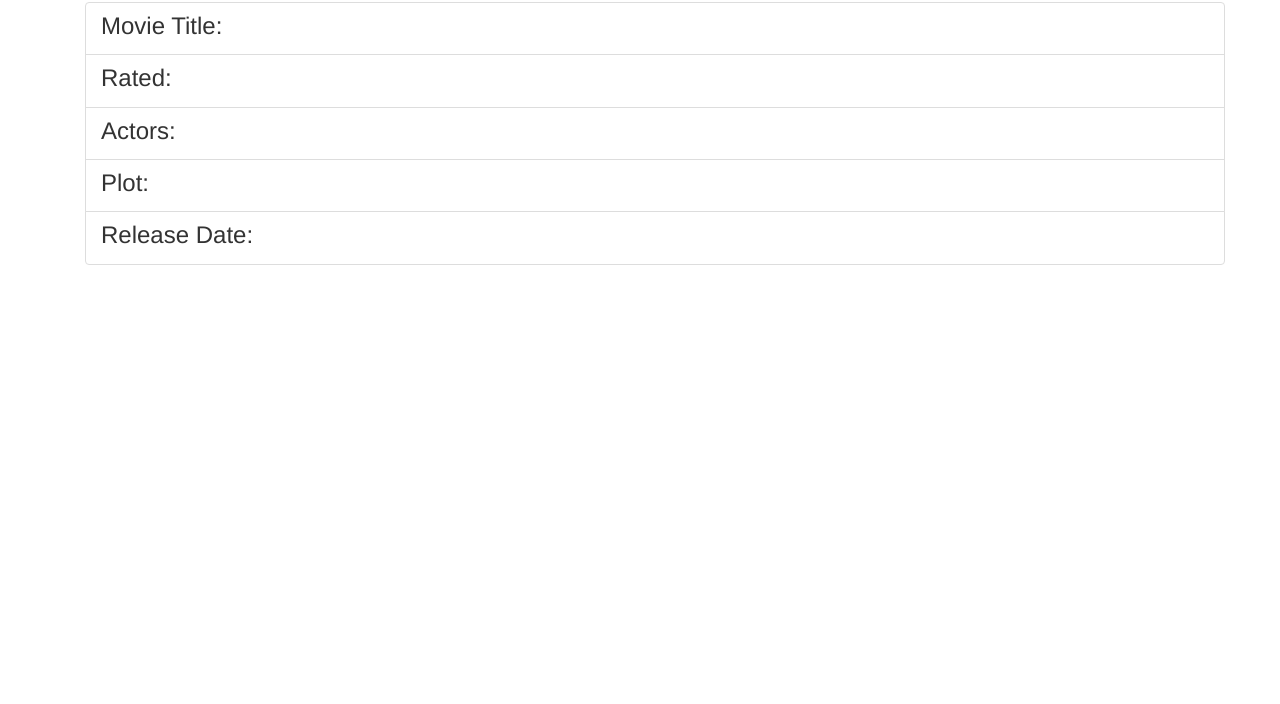
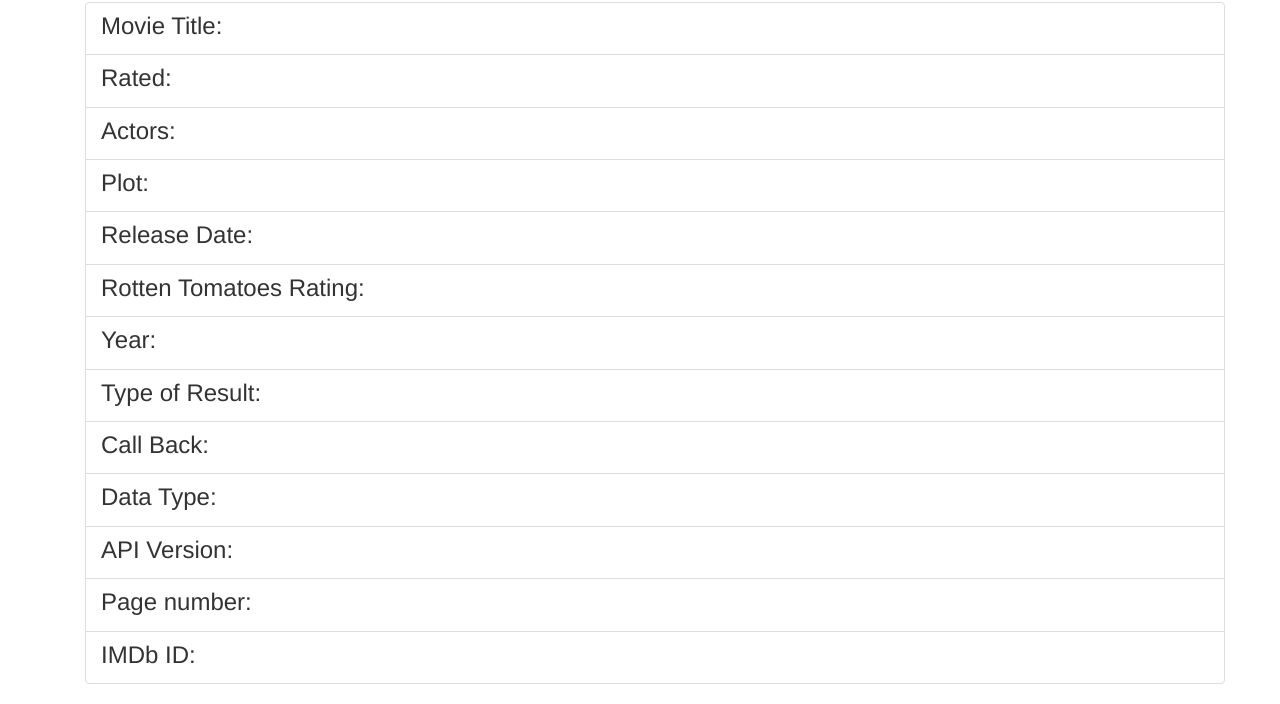
Before and after one commit to trista97/lesson8_ajax, a plain HTML site: page index.html in a window 1280 px wide. Shown: the part 533-1237 px from the top of the page. Before the commit the page ends 818 px from the top, so only its background shows below. Drawn offline with nearby package versions, Linux system fonts and the light colour scheme.

Commit message:
addtl movie items

```diff
--- a/index.html
+++ b/index.html
@@ -1,8 +1,8 @@
 <html>
 <!- -
 Program Name:   Seminole Movie Connection
-Author:
-Date:
+Author: Trista Reeves
+Date: 4/13/17
 Filename:   index.html
 - ->
 
@@ -54,6 +54,47 @@ Filename:   index.html
             <p class="list-group-item-text lead text-primary" id="Released">  </p>
         </a>
 
+        <a href="#" class="list-group-item">
+            <h3 class="list-group-item-heading"> Rotten Tomatoes Rating:</h3>
+            <p class="list-group-item-text lead text-primary" id="Tomatoes">  </p>
+        </a>
+
+        <a href="#" class="list-group-item">
+            <h3 class="list-group-item-heading">Year:</h3>
+            <p class="list-group-item-text lead text-primary" id="Year">  </p>
+        </a>
+
+        <a href="#" class="list-group-item">
+            <h3 class="list-group-item-heading">Type of Result:</h3>
+            <p class="list-group-item-text lead text-primary" id="Type">  </p>
+        </a>
+
+        <a href="#" class="list-group-item">
+            <h3 class="list-group-item-heading">Call Back:</h3>
+            <p class="list-group-item-text lead text-primary" id="callback">  </p>
+        </a>
+
+        <a href="#" class="list-group-item">
+            <h3 class="list-group-item-heading">Data Type:</h3>
+            <p class="list-group-item-text lead text-primary" id="r">  </p>
+        </a>
+
+        <a href="#" class="list-group-item">
+            <h3 class="list-group-item-heading">API Version:</h3>
+            <p class="list-group-item-text lead text-primary" id="v">  </p>
+        </a>
+
+        <a href="#" class="list-group-item">
+            <h3 class="list-group-item-heading">Page number:</h3>
+            <p class="list-group-item-text lead text-primary" id="Page">  </p>
+        </a>
+
+        <a href="#" class="list-group-item">
+            <h3 class="list-group-item-heading">IMDb ID:</h3>
+            <p class="list-group-item-text lead text-primary" id="i">  </p>
+        </a>
+
+
     </div>
 </div>
     <script>
```
